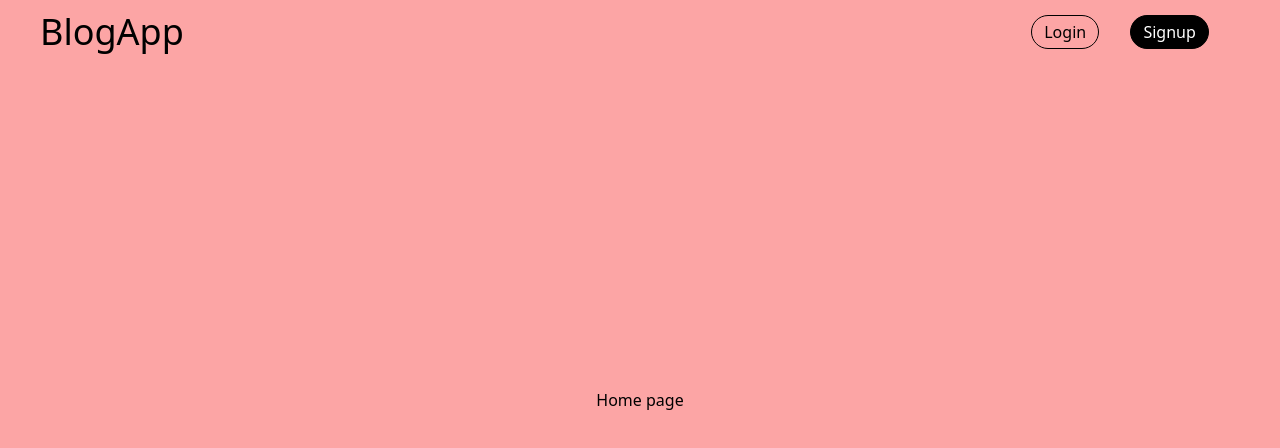
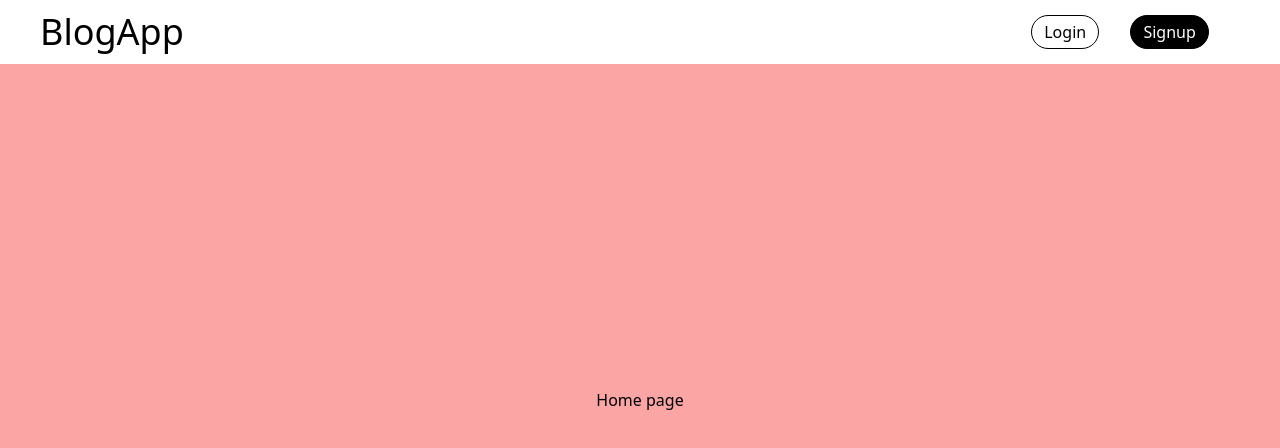
Before and after one commit to rahulpanchal0106/blog-app, a React (Vite) app: page / in a window 1280 px wide. Shown: the top 448 px of the page. Built offline with nearby package versions, Linux system fonts and the light colour scheme.

Commit message:
Fix styles

```diff
--- a/src/Components/NavBar/NavBar.jsx
+++ b/src/Components/NavBar/NavBar.jsx
@@ -6,7 +6,7 @@ const NavBar = ()=>{
     const auth = cookies.authToken;
 
     return(
-        <div className="z-50 fixed w-screen h-16 flex flex-row items-center justify-between px-10 py-5">
+        <div className="z-50 fixed bg-white w-screen h-16 flex flex-row items-center justify-between px-10 py-5">
             <div className="text-4xl">
                 <Link to="/">
                     BlogApp
@@ -30,7 +30,7 @@ const NavBar = ()=>{
                 :(<div className="flex flex-row justify-evenly items-center w-96">
                     <Link to="/feed">
                         <button className="hover:underline">
-                            Home
+                            Feed
                         </button>
                     </Link>
                     <Link to="/create">
--- a/src/Pages/Auth/Login.jsx
+++ b/src/Pages/Auth/Login.jsx
@@ -4,6 +4,7 @@ import axios from "axios";
 import toast, { LoaderIcon } from "react-hot-toast";
 import { useNavigate } from "react-router-dom";
 import { useCookies } from "react-cookie";
+import { useUser } from "../../Contexts/UserContext";
 
 const Login = ()=>{
     const [username, setUsername] = useState('');
@@ -12,6 +13,7 @@ const Login = ()=>{
     const [showPass, setShowPass] = useState(false)
     const navigate = useNavigate();
     const [cookies, setCookie, removeCookie] = useCookies(['authToken'])
+    const {setUsername: setContextUsername} = useUser()
 
     const handleUsernameChange = (event)=>{
         setUsername(event.target.value)
@@ -28,6 +30,7 @@ const Login = ()=>{
             username: username,
             password: password
         }
+        setContextUsername(username)
         setLoading(true)
         try{
             const resp = await axios.post('/login',payload)
```
